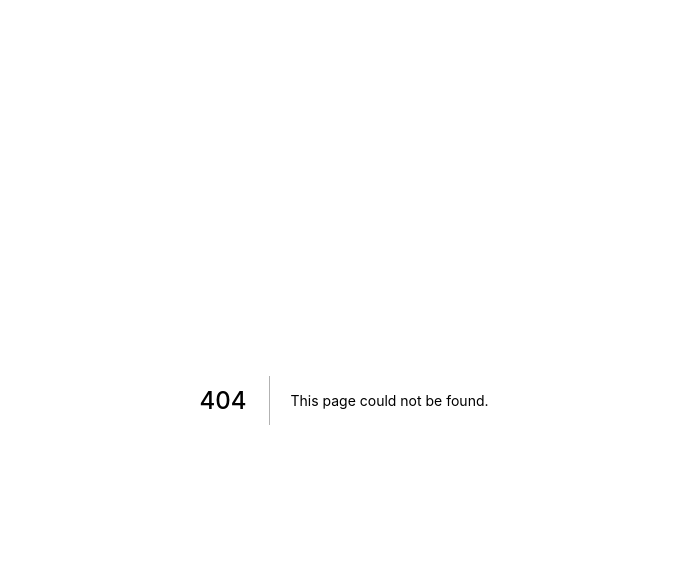
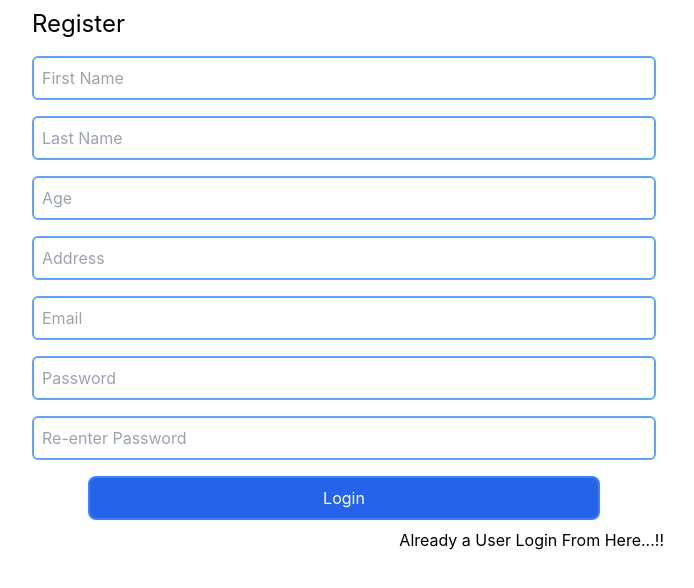
Before and after one commit to MDilankaN/CTSE-Microservices-FrontEnd, a Next.js app: page /register in a window 1280 px wide. Before the commit this address had no page. Shown: the top 588 px of the page, without its empty margins (296-990 px from the left). Built offline with nearby package versions, Linux system fonts and the light colour scheme.

Commit message:
register UI

```diff
--- /dev/null
+++ b/pages/register.js
@@ -0,0 +1,150 @@
+import React,{useState} from 'react'
+import Link from 'next/link';
+import {validateEmail} from '../Shared/Helper'
+
+function login() {
+
+    const [email, setEmail] = useState('');
+    const [pwd, setPwd] = useState('');
+    const [rePwd, setRePwd] = useState('');
+    const [fname, setFName] = useState('');
+    const [lname, setLName] = useState('');
+    const [age, setAge] = useState('');
+    const [address, setAddress] = useState('');
+
+
+    const [emailError, setEmailError] = useState('');
+    const [pwdError, setPwdError] = useState('');
+    const [rePwdError, setRePwdError] = useState('');
+    const [fnameError, setFNameError] = useState('');
+    const [lnameError, setLNameError] = useState('');
+    const [ageError, setAgeError] = useState('');
+    const [addressError, setAddressError] = useState('');
+
+    const validateData = () =>{
+            if(email === ''){
+                setEmailError('Field cannot be empty');
+            } else if(!validateEmail(email)) {
+                setEmailError('Invalid email');
+            } else {
+                setEmailError('');
+            }
+
+            if(pwd === ''){
+                setPwdError('Field cannot be empty');
+            } else {
+                setPwdError('');
+            }
+
+            if(rePwd === ''){
+                setRePwdError('Field cannot be empty');
+            } else if (rePwd === pwd) {
+                setRePwdError(`Passwords aren't matching`);
+            } else {
+                setRePwdError('');
+            }
+
+            if(fname === ''){
+                setFNameError('Field cannot be empty');
+            } else {
+                setFNameError('');
+            }
+            if(lname === ''){
+                setLNameError('Field cannot be empty');
+            } else {
+                setLNameError('');
+            }
+
+
+            if(age === ''){
+                setAgeError('Field cannot be empty');
+            } else {
+                setAgeError('');
+            }
+            if(address === ''){
+                setAddressError('Field cannot be empty');
+            } else {
+                setAddressError('');
+            }
+            submitData();
+    }
+
+    const submitData = () =>{
+        if(emailError === '' && rePwdError === '' && fnameError === ''  && lnameError=== '' && ageError === '' && addressError === ''){
+            console.log('Login method', email ,' ', pwd);
+            //register method
+            //notification
+            //page forward
+        } else{
+            return;
+        }
+    };
+
+  return (
+    <div className='m-auto justfy-center w-1/2'>
+        <h1 className='m-2 text-2xl'>Register</h1>
+        <div className=' flex flex-col'>
+            <input
+                className='m-2 rounded-md border-2 border-blue-400 p-2'
+                value={fname}
+                type='text'
+                placeholder='First Name'
+                onChange={(e) => setFName(e.target.value)}/>
+                {fnameError && <p>{fnameError}</p>}
+            <input
+                className='m-2 rounded-md border-2 border-blue-400 p-2'
+                value={lname}
+                type='text'
+                placeholder='Last Name'
+                onChange={(e) => setLName(e.target.value)}/>
+                {lnameError && <p>{lnameError}</p>}
+            <input
+                className='m-2 rounded-md border-2 border-blue-400 p-2'
+                value={age}
+                type='number'
+                placeholder='Age'
+                onChange={(e) => setAge(e.target.value)}/>
+                {ageError && <p>{ageError}</p>}
+            <input
+                className='m-2 rounded-md border-2 border-blue-400 p-2'
+                value={address}
+                type='text'
+                placeholder='Address'
+                onChange={(e) => setAddress(e.target.value)}/>
+                {addressError && <p>{addressError}</p>}
+
+            <input
+                className='m-2 rounded-md border-2 border-blue-400 p-2'
+                value={email}
+                type='text'
+                placeholder='Email'
+                onChange={(e) => setEmail(e.target.value)}/>
+                {emailError && <p>{emailError}</p>}
+
+            <input
+                className='m-2 rounded-md border-2 border-blue-400 p-2'
+                value={pwd}
+                type='password'
+                placeholder='Password'
+                onChange={(e) => setPwd(e.target.value)}/>
+                {pwdError && <p>{pwdError}</p>}
+            <input
+                className='m-2 rounded-md border-2 border-blue-400 p-2'
+                value={rePwd}
+                type='password'
+                placeholder='Re-enter Password'
+                onChange={(e) => setRePwd(e.target.value)}/>
+                {rePwdError && <p>{rePwdError}</p>}
+            <button
+                className=' text-white mx-16 my-2 p-2 border-2 bg-blue-600 rounded-lg border-blue-500'
+                type='submit'
+                onClick={() => validateData()}>Login</button>
+        </div>
+
+        <div className='w-full text-right' >
+        <Link href={'/login'} passHref>Already a User Login From Here...!!</Link> </div>
+    </div>
+  )
+}
+
+export default login
```
